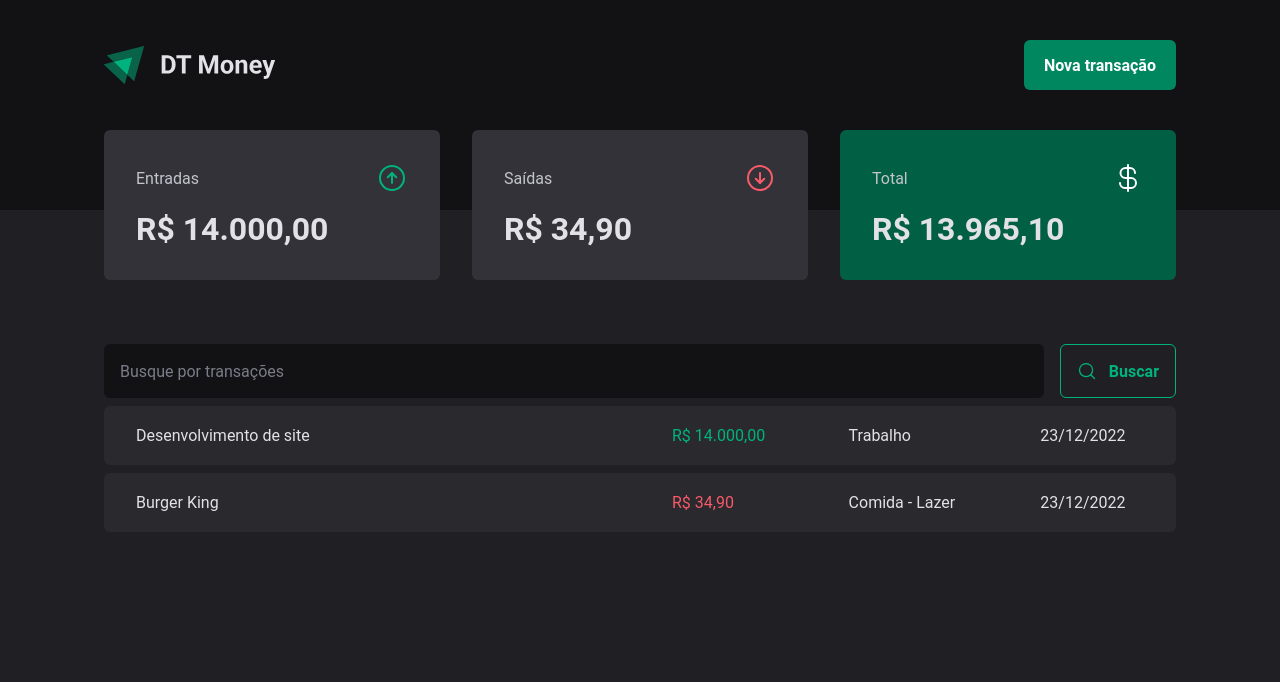
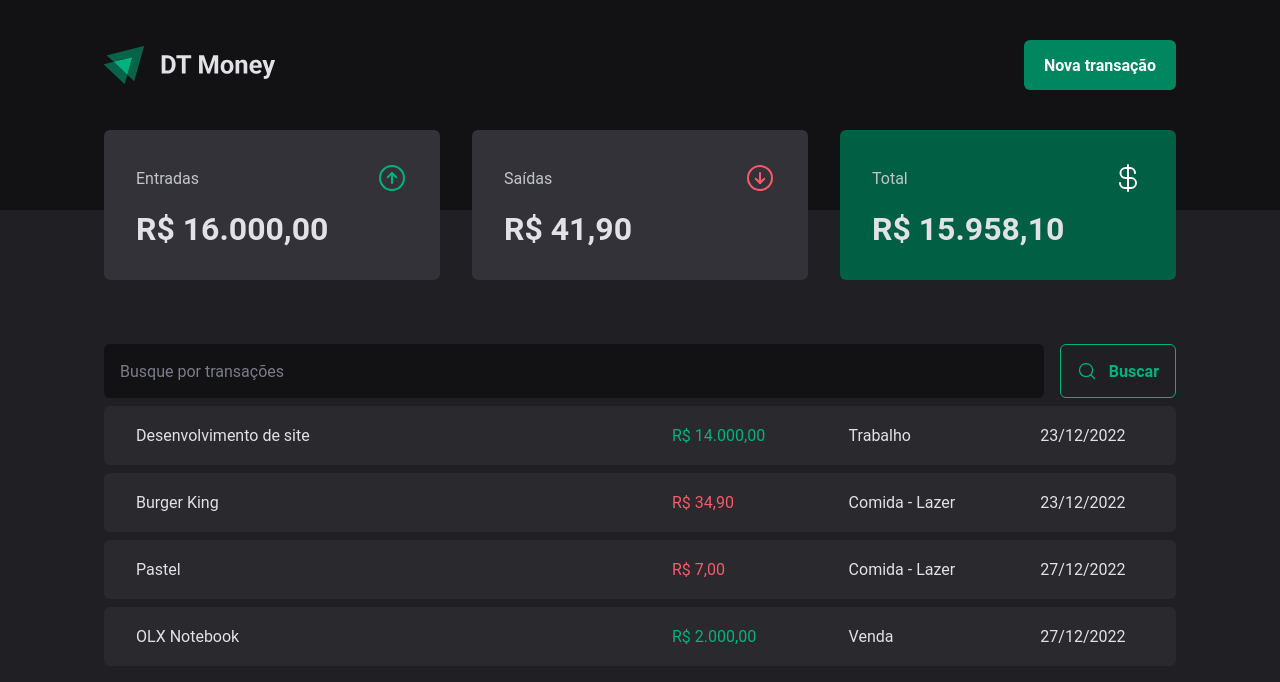
Before and after one commit to LucasAzara/dt-money, a React (Vite) app: page / in a window 1280 px wide. Shown: the top 682 px of the page. Built offline with nearby package versions, Linux system fonts and the light colour scheme; data requests are answered from the project's data file.

Commit message:
New Transactions Form

```diff
--- a/server.json
+++ b/server.json
@@ -1,7 +1,7 @@
 {
-    "transactions":[
+  "transactions": [
     {
-            "id":1,
+      "id": 1,
       "description": "Desenvolvimento de site",
       "type": "income",
       "category": "Trabalho",
@@ -9,13 +9,28 @@
       "createdAt": "2022-12-23T17:06:43.126Z"
     },
     {
-            "id":2,
+      "id": 2,
       "description": "Burger King",
       "type": "outcome",
       "category": "Comida - Lazer",
       "price": 34.9,
       "createdAt": "2022-12-23T17:05:43.126Z"
+    },
+    {
+      "category": "Comida - Lazer",
+      "description": "Pastel",
+      "price": 7,
+      "type": "outcome",
+      "createdAt": "2022-12-27T22:47:39.561Z",
+      "id": 3
+    },
+    {
+      "category": "Venda",
+      "description": "OLX Notebook",
+      "price": 2000,
+      "type": "income",
+      "createdAt": "2022-12-27T22:48:18.772Z",
+      "id": 4
     }
   ]
-
 }
--- a/src/components/Header/index.tsx
+++ b/src/components/Header/index.tsx
@@ -6,21 +6,28 @@ import logoImg from '../../assets/logo.svg'
 import * as Dialog from '@radix-ui/react-dialog'
 // Components
 import { NewTransactionModal } from '../NewTransactionModal'
+import { useState } from 'react'
 
 export function Header() {
+  const [dialogStatus, setDialogStatus] = useState(false)
+
+  const handleSetDialogStatus = (state: boolean) => {
+    setDialogStatus(state)
+  }
+
   return (
     <HeaderContainer>
       <HeaderContent>
         <img src={logoImg} alt="" />
 
-        <Dialog.Root>
+        <Dialog.Root open={dialogStatus} onOpenChange={setDialogStatus}>
           {/* Trigger to Activate Dialog (asChild refering to utilize the child) */}
           <Dialog.Trigger asChild>
             <NewTransactionButton>Nova transação</NewTransactionButton>
           </Dialog.Trigger>
 
           {/* Dialog Content */}
-          <NewTransactionModal />
+          <NewTransactionModal handleSetDialogStatus={handleSetDialogStatus} />
         </Dialog.Root>
       </HeaderContent>
     </HeaderContainer>
--- a/src/components/NewTransactionModal/index.tsx
+++ b/src/components/NewTransactionModal/index.tsx
@@ -14,6 +14,9 @@ import {
 import * as z from 'zod'
 import { Controller, useForm } from 'react-hook-form'
 import { zodResolver } from '@hookform/resolvers/zod'
+// Context
+import { useContext, useState } from 'react'
+import { TransactionsProvider } from '../../contexts/TransactionContext'
 
 // Zod Schema
 const newTransactionFormSchema = z.object({
@@ -23,22 +26,35 @@ const newTransactionFormSchema = z.object({
   type: z.enum(['income', 'outcome']),
 })
 
+// interface/type
 type TTransactionFormSchema = z.infer<typeof newTransactionFormSchema>
 
-export function NewTransactionModal() {
+interface INewTransactionModal {
+  handleSetDialogStatus: (state: boolean) => void
+}
+
+export function NewTransactionModal({
+  handleSetDialogStatus,
+}: INewTransactionModal) {
+  const { createTransaction } = useContext(TransactionsProvider)
+
   const {
     control,
     register,
     handleSubmit,
+    reset,
     formState: { isSubmitting },
   } = useForm<TTransactionFormSchema>({
     resolver: zodResolver(newTransactionFormSchema),
   })
 
   async function handleCreateNewTransaction(data: TTransactionFormSchema) {
-    await new Promise((resolve) => setTimeout(resolve, 2000))
+    // await new Promise((resolve) => setTimeout(resolve, 2000))
 
-    console.log(data)
+    // After creation reset form and close dialog
+    await createTransaction(data)
+      .then(() => reset())
+      .then(() => handleSetDialogStatus(false))
   }
 
   return (
--- a/src/contexts/TransactionContext.tsx
+++ b/src/contexts/TransactionContext.tsx
@@ -14,15 +14,24 @@ interface ITransactions {
   createdAt: string
 }
 
+interface INewTransaction {
+  description: string
+  price: number
+  category: string
+  type: 'income' | 'outcome'
+}
+
 export interface ITransactionsProviderContext {
   transactions: ITransactions[]
   fetchTransactions: (query?: string) => Promise<void>
+  createTransaction: (data: INewTransaction) => Promise<void>
 }
 
 interface ITransactionsProviderProps {
   children: ReactNode
 }
 
+// Context
 export const TransactionsProvider = createContext(
   {} as ITransactionsProviderContext,
 )
@@ -39,12 +48,29 @@ export function TransactionContext({ children }: ITransactionsProviderProps) {
     setTransactions(trans.data)
   }
 
+  // Create new transaction and Update JSON Server
+  const createTransaction = async (data: INewTransaction) => {
+    const { category, description, price, type } = data
+
+    const response = await api.post('/transactions', {
+      category,
+      description,
+      price,
+      type,
+      createdAt: new Date().toISOString(),
+    })
+
+    setTransactions((state) => [response.data, ...state])
+  }
+
   useEffect(() => {
     fetchTransactions()
   }, [])
 
   return (
-    <TransactionsProvider.Provider value={{ transactions, fetchTransactions }}>
+    <TransactionsProvider.Provider
+      value={{ transactions, fetchTransactions, createTransaction }}
+    >
       {children}
     </TransactionsProvider.Provider>
   )
```
Lines whose indentation alone changed are shown as unchanged.
